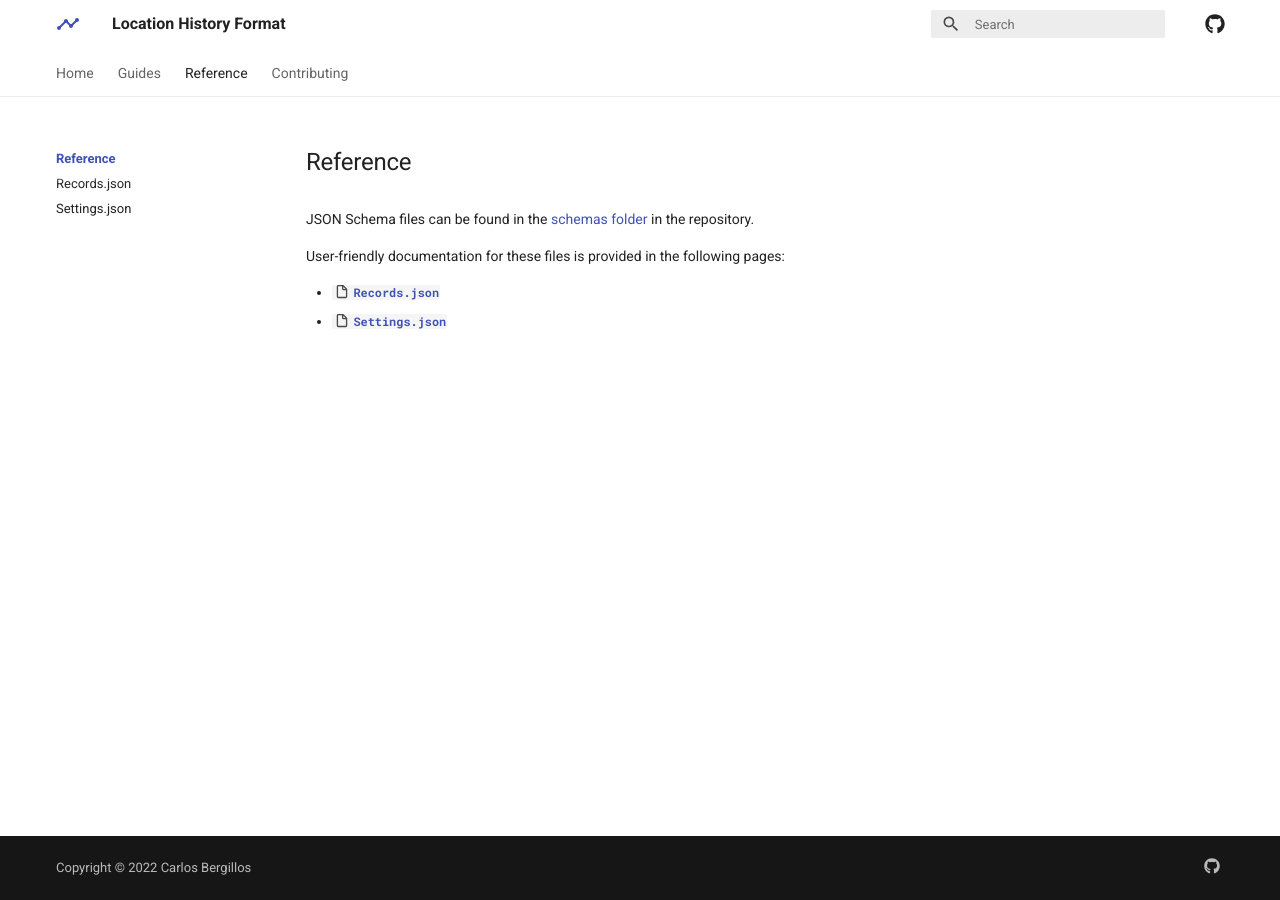
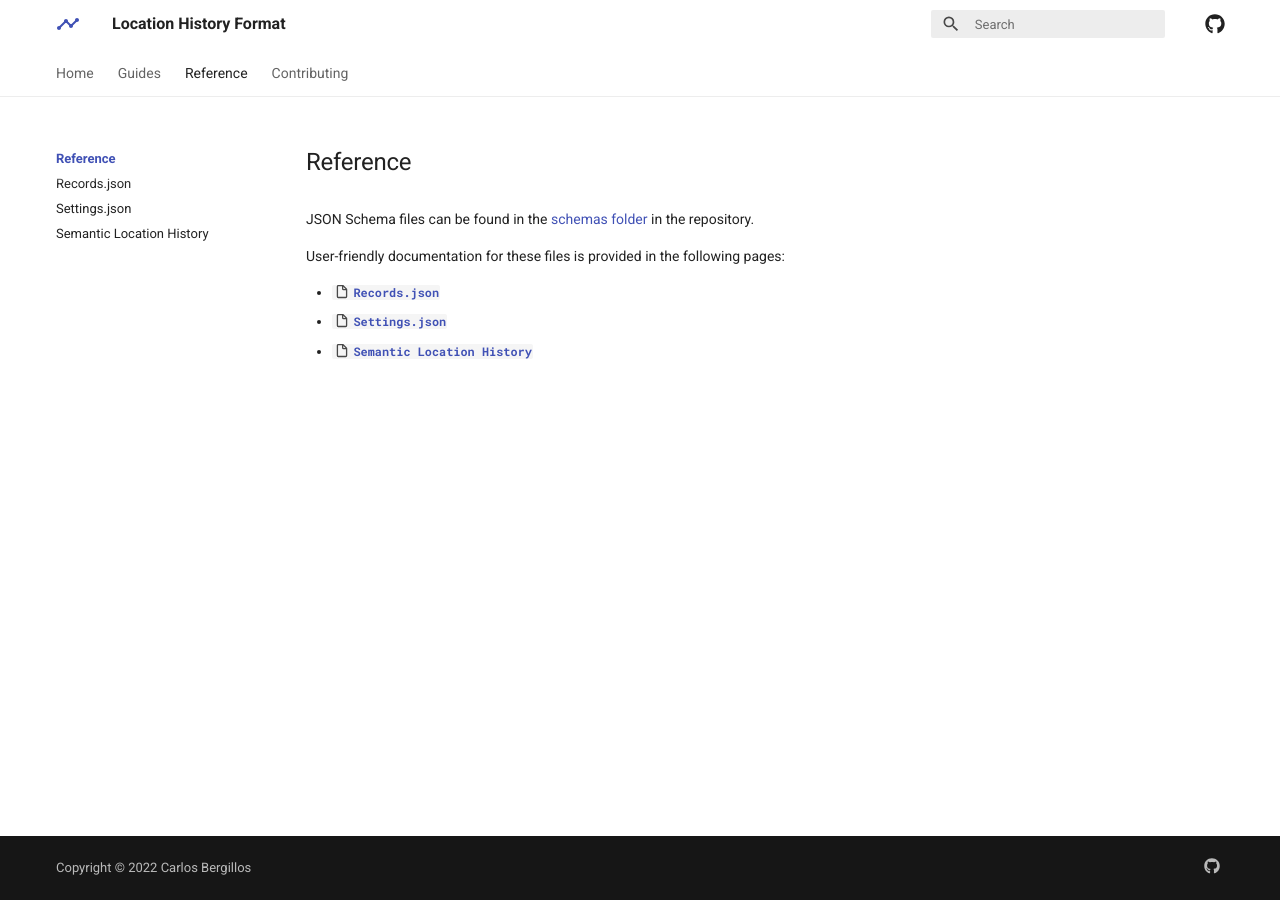
Before and after one commit to CarlosBergillos/LocationHistoryFormat, an MkDocs documentation site: the page built from docs/reference/index.md, in a window 1280 px wide. Built offline with MkDocs 1.6.1 and Material for MkDocs 9.7.7, drawn with Linux system fonts in a browser that asks for light colours; comment, search, counter and statistics services are not loaded.

Commit message:
Add Semantic schema

```diff
--- a/docs/reference/index.md
+++ b/docs/reference/index.md
@@ -6,8 +6,10 @@ User-friendly documentation for these files is provided in the following pages:
 
 - <ic-file>**[Records.json]**</ic-file>
 - <ic-file>**[Settings.json]**</ic-file>
+- <ic-file>**[Semantic Location History]**</ic-file>
 
 
 [Schemas]: https://github.com/CarlosBergillos/LocationHistoryFormat/tree/main/schemas
 [Records.json]: records.md
 [Settings.json]: settings.md
+[Semantic Location History]: semantic.md
--- a/mkdocs.yml
+++ b/mkdocs.yml
@@ -63,6 +63,7 @@ nav:
     - reference/index.md
     - Records.json: reference/records.md
     - Settings.json: reference/settings.md
+    - Semantic Location History: reference/semantic.md
   - Contributing: contributing.md
 
 plugins:
```
Also changed, not shown: 2 other files.
